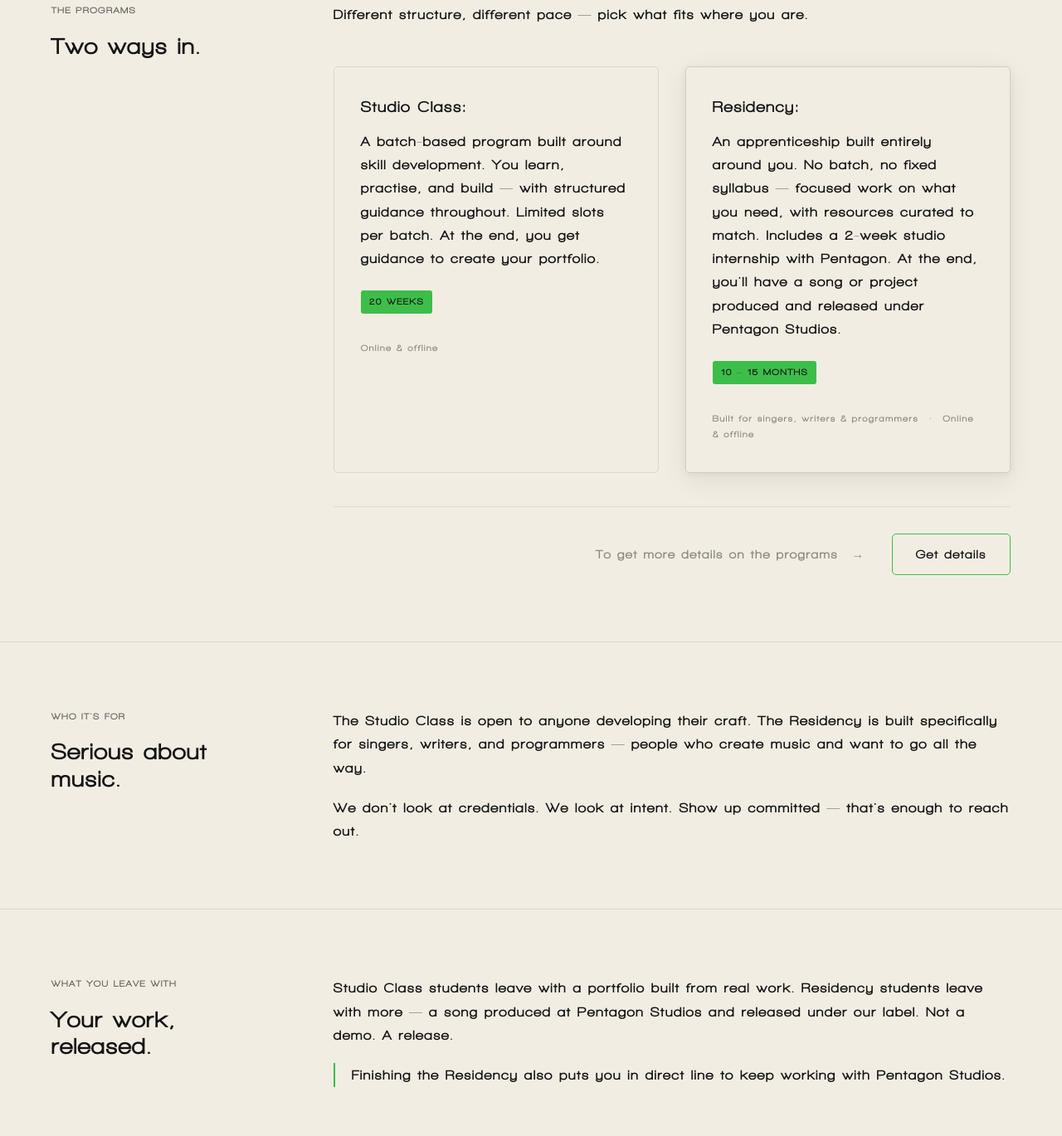
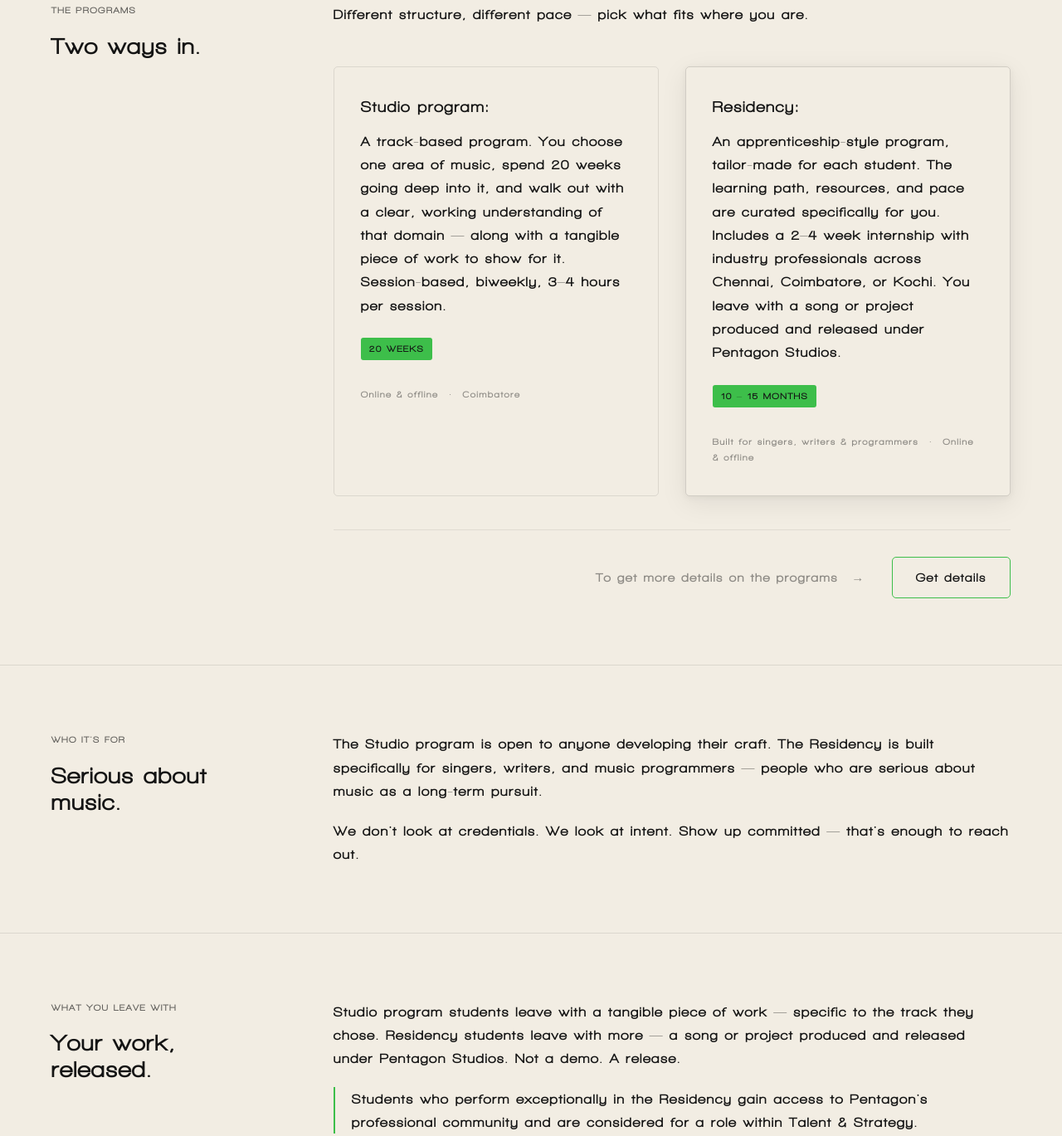
Before and after one commit to Mystiq-07/pentagon-studios, a plain HTML site: page mentorship.html in a window 1280 px wide. Shown: the part 638-2007 px from the top of the page at 83% size. Drawn offline with Linux system fonts and the light colour scheme.

Commit message:
mentorship: align copy with course doc, rename Studio Class to Studio program

```diff
--- a/mentorship.html
+++ b/mentorship.html
@@ -60,21 +60,22 @@
         </p>
         <div class="program-tracks">
           <div class="program-track reveal">
-            <h3 class="t-h3">Studio Class:</h3>
+            <h3 class="t-h3">Studio program:</h3>
             <p class="section-body">
-              A batch-based program built around skill development. You learn, practise, and build —
-              with structured guidance throughout. Limited slots per batch. At the end, you get
-              guidance to create your portfolio.
+              A track-based program. You choose one area of music, spend 20 weeks going deep into it,
+              and walk out with a clear, working understanding of that domain — along with a tangible
+              piece of work to show for it. Session-based, biweekly, 3–4 hours per session.
             </p>
             <p class="track-duration">20 weeks</p>
-            <p class="track-meta">Online &amp; offline</p>
+            <p class="track-meta">Online &amp; offline &nbsp;·&nbsp; Coimbatore</p>
           </div>
           <div class="program-track program-track--elevated reveal reveal-delay-1">
             <h3 class="t-h3">Residency:</h3>
             <p class="section-body">
-              An apprenticeship built entirely around you. No batch, no fixed syllabus — focused work
-              on what you need, with resources curated to match. Includes a 2-week studio internship
-              with Pentagon. At the end, you'll have a song or project produced and released under Pentagon Studios.
+              An apprenticeship-style program, tailor-made for each student. The learning path,
+              resources, and pace are curated specifically for you. Includes a 2–4 week internship
+              with industry professionals across Chennai, Coimbatore, or Kochi. You leave with a
+              song or project produced and released under Pentagon Studios.
             </p>
             <p class="track-duration">10 – 15 months</p>
             <p class="track-meta">Built for singers, writers &amp; programmers &nbsp;·&nbsp; Online &amp; offline</p>
@@ -95,9 +96,9 @@
       </div>
       <div class="inner-section-right">
         <p class="section-body reveal">
-          The Studio Class is open to anyone developing their craft. The Residency is built
-          specifically for singers, writers, and programmers — people who create music and
-          want to go all the way.
+          The Studio program is open to anyone developing their craft. The Residency is built
+          specifically for singers, writers, and music programmers — people who are serious about
+          music as a long-term pursuit.
         </p>
         <p class="section-body reveal reveal-delay-1">
           We don't look at credentials. We look at intent.
@@ -114,12 +115,13 @@
       </div>
       <div class="inner-section-right">
         <p class="section-body reveal">
-          Studio Class students leave with a portfolio built from real work.
-          Residency students leave with more — a song produced at Pentagon Studios
-          and released under our label. Not a demo. A release.
+          Studio program students leave with a tangible piece of work — specific to the track
+          they chose. Residency students leave with more — a song or project produced and
+          released under Pentagon Studios. Not a demo. A release.
         </p>
         <p class="section-body section-body--pull reveal reveal-delay-1">
-          Finishing the Residency also puts you in direct line to keep working with Pentagon Studios.
+          Students who perform exceptionally in the Residency gain access to Pentagon's
+          professional community and are considered for a role within Talent &amp; Strategy.
         </p>
       </div>
     </section>
@@ -158,21 +160,21 @@
           <div class="faq-item reveal">
             <button class="faq-q">Which program is right for me?</button>
             <div class="faq-a">
-              <p>If you want structured guidance with a group — Studio Class. If you want something built entirely around you, with a song or project released under Pentagon at the end — Residency.</p>
+              <p>If you want to go deep into one specific area of music and leave with a real piece of work — Studio program. If you want something built entirely around you, with a song or project released under Pentagon at the end — Residency.</p>
             </div>
           </div>
 
           <div class="faq-item reveal reveal-delay-1">
             <button class="faq-q">What does a session actually look like?</button>
             <div class="faq-a">
-              <p>Studio Class runs structured batch sessions — guided, group-based, with feedback throughout. The Residency has no fixed schedule. You work on what's needed, when it's needed. Two weeks of that happens inside the Pentagon studio as an internship.</p>
+              <p>The Studio program runs biweekly sessions, 3–4 hours each — focused on your chosen track with structured guidance throughout. The Residency has no fixed schedule. You work on what's needed, when it's needed. A 2–4 week internship with industry professionals in Chennai, Coimbatore, or Kochi is built into the program.</p>
             </div>
           </div>
 
           <div class="faq-item reveal reveal-delay-2">
             <button class="faq-q">What happens after I finish?</button>
             <div class="faq-a">
-              <p>Studio Class graduates leave with guidance to build their portfolio. Residency graduates leave with a song or project — produced and released under Pentagon Studios. Both programs connect you to the Pentagon network.</p>
+              <p>Studio program graduates leave with a tangible piece of work from their chosen track. Residency graduates leave with a song or project — produced and released under Pentagon Studios. Students who perform exceptionally are considered for opportunities within Pentagon Studios.</p>
             </div>
           </div>
 
```
